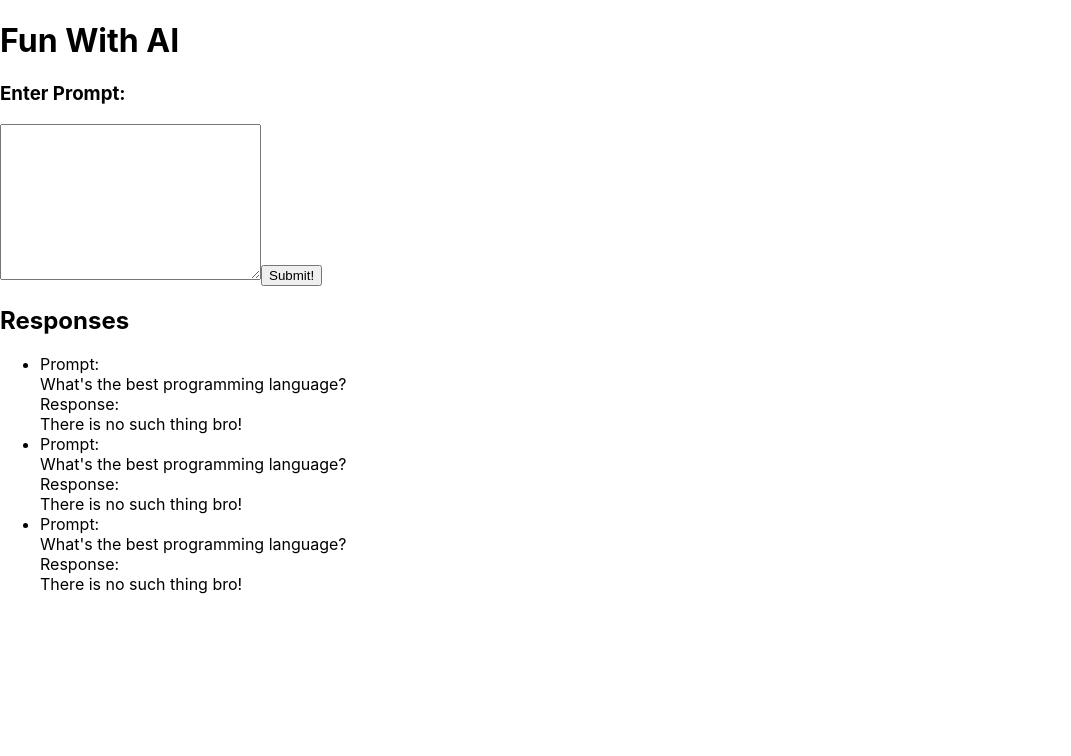
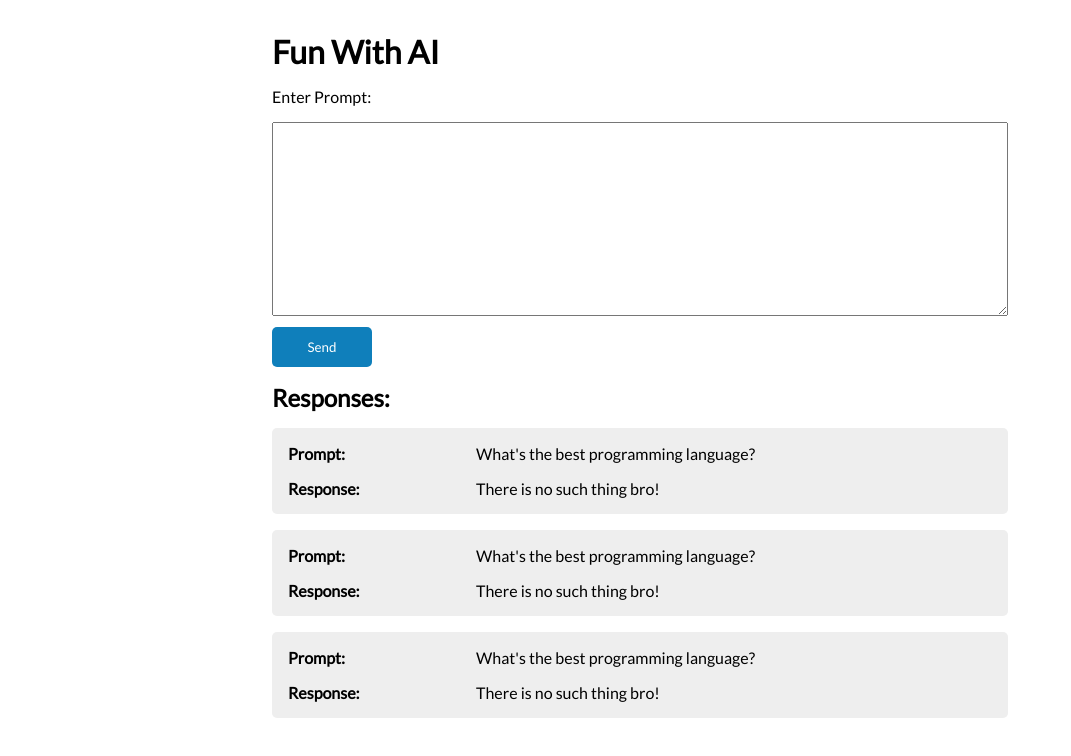
Before and after one commit to chriskorsak/shopify-intern-challenge, a JavaScript app: page / in a window 1280 px wide. Shown: the top 756 px of the page, without its empty margins (0-1071 px from the left). Built offline with nearby package versions, Linux system fonts and the light colour scheme; the HTML template or start-up script is replaced by a standard one.

Commit message:
add basic css styles, create button component

```diff
--- a/src/App.js
+++ b/src/App.js
@@ -3,10 +3,10 @@ import Responses from './components/Responses';
 
 function App() {
   return (
-    <div className="App">
+    <div id="app">
       <h1>Fun With AI</h1>
       <Form />
-      <h2>Responses</h2>
+      <h2>Responses:</h2>
       <Responses />
     </div>
   );
--- /dev/null
+++ b/src/components/Button.js
@@ -0,0 +1,14 @@
+const Button = ({ children, type, disabled }) => {
+  return (
+    <button disabled={disabled} type={type} className={'btn'}>
+      {children}
+    </button>
+  );
+};
+
+Button.defaultProps = {
+  disabled: false,
+  type: 'button',
+};
+
+export default Button;
--- a/src/components/Form.js
+++ b/src/components/Form.js
@@ -1,9 +1,13 @@
+import Button from './Button';
+
 const Form = () => {
   return (
     <form>
-      <h3>Enter Prompt:</h3>
-      <textarea name="" id="" cols="30" rows="10"></textarea>
-      <button type="submit">Submit!</button>
+      <label for="prompt">Enter Prompt:</label>
+      <textarea name="prompt" id="prompt" cols="30" rows="10"></textarea>
+      <Button type="submit" disabled={false}>
+        Send
+      </Button>
     </form>
   );
 };
--- a/src/components/Response.js
+++ b/src/components/Response.js
@@ -1,10 +1,10 @@
 const Response = () => {
   return (
-    <li>
-      <div>Prompt:</div>
-      <div>What's the best programming language?</div>
-      <div>Response:</div>
-      <div>There is no such thing bro!</div>
+    <li className="response">
+      <div className="category">Prompt:</div>
+      <p className="q-and-a">What's the best programming language?</p>
+      <div className="category">Response:</div>
+      <p className="q-and-a">There is no such thing bro!</p>
     </li>
   );
 };
--- a/src/components/Responses.js
+++ b/src/components/Responses.js
@@ -2,7 +2,7 @@ import Response from './Response';
 
 const Responses = () => {
   return (
-    <ul>
+    <ul id="responses">
       <Response />
       <Response />
       <Response />
--- a/src/index.css
+++ b/src/index.css
@@ -1,13 +1,87 @@
-body {
+@import url('https://fonts.googleapis.com/css2?family=Lato&display=swap');
+
+* {
   margin: 0;
-  font-family: -apple-system, BlinkMacSystemFont, 'Segoe UI', 'Roboto', 'Oxygen',
-    'Ubuntu', 'Cantarell', 'Fira Sans', 'Droid Sans', 'Helvetica Neue',
-    sans-serif;
-  -webkit-font-smoothing: antialiased;
-  -moz-osx-font-smoothing: grayscale;
+  padding: 0;
+  box-sizing: border-box;
+  font-family: 'Lato', sans-serif;
 }
 
-code {
-  font-family: source-code-pro, Menlo, Monaco, Consolas, 'Courier New',
-    monospace;
+#app {
+  width: 95%;
+  margin: auto;
+  padding: 1rem;
 }
+
+h1 {
+  margin: 1rem 0;
+}
+
+form {
+  width: 100%;
+  margin: 1rem 0;
+}
+
+textarea {
+  width: 100%;
+  margin: 1rem 0 0.5rem 0;
+  padding: 1rem;
+}
+
+.btn {
+  color: #fff;
+  background-color: #0f7fbb;
+  border: 0;
+  border-radius: 5px;
+  color: #fff;
+  min-width: 100px;
+  height: 40px;
+  cursor: pointer;
+}
+
+.btn:hover {
+  transform: scale(0.98);
+  opacity: 0.9;
+}
+
+.btn:disabled {
+  background-color: #d4d4d4;
+  color: #333;
+  cursor: auto;
+  opacity: 0.6;
+}
+
+.btn:disabled:hover {
+  transform: scale(1);
+  opacity: 0.6;
+}
+
+#responses {
+  margin-top: 1rem;
+}
+
+ul {
+  list-style: none;
+  list-style-position: inside;
+  width: 100%;
+}
+
+li.response {
+  margin: 1rem 0;
+  padding: 1rem;
+  border-radius: 5px;
+  background-color: #eee;
+  display: grid;
+  grid-template-columns: 1fr 3fr;
+  grid-gap: 1rem;
+}
+
+li.response .category {
+  font-weight: bold;
+}
+
+@media screen and (min-width: 768px) {
+  #app {
+    width: 60%;
+  }
+}
```
